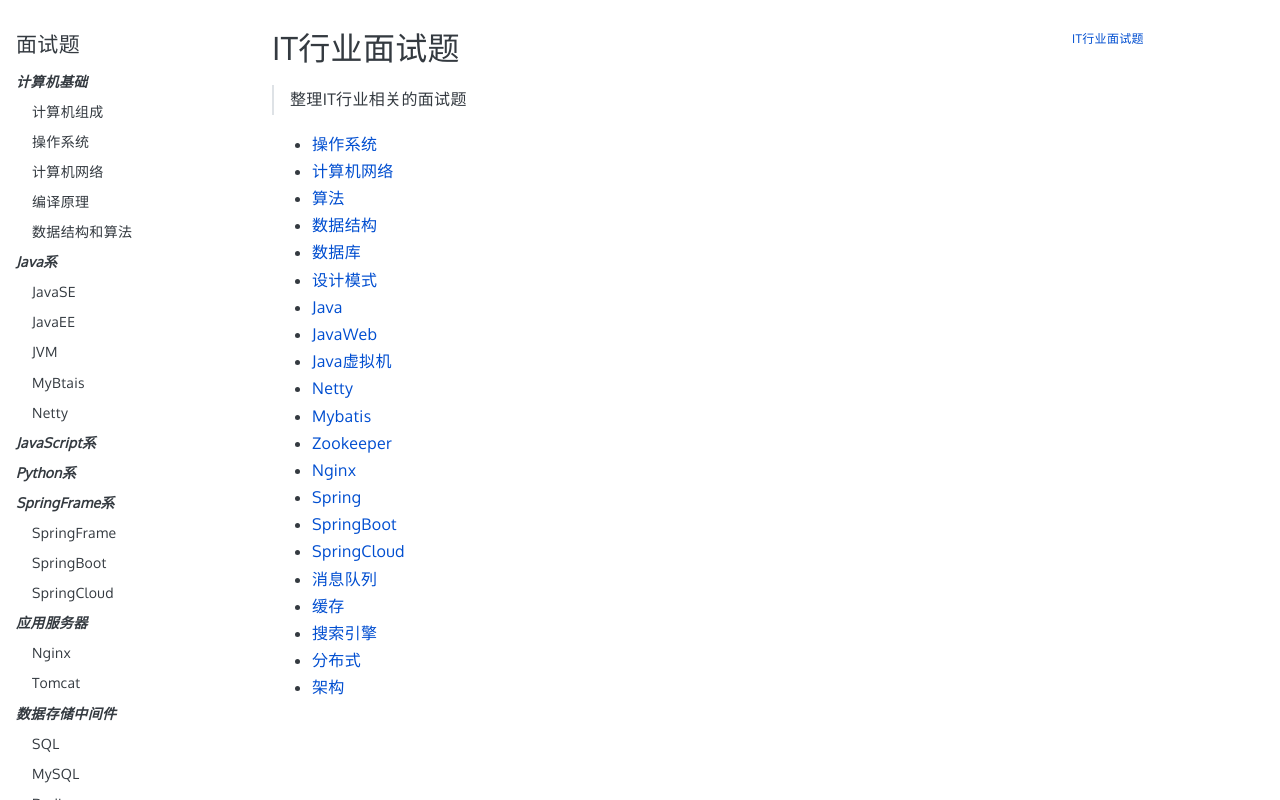
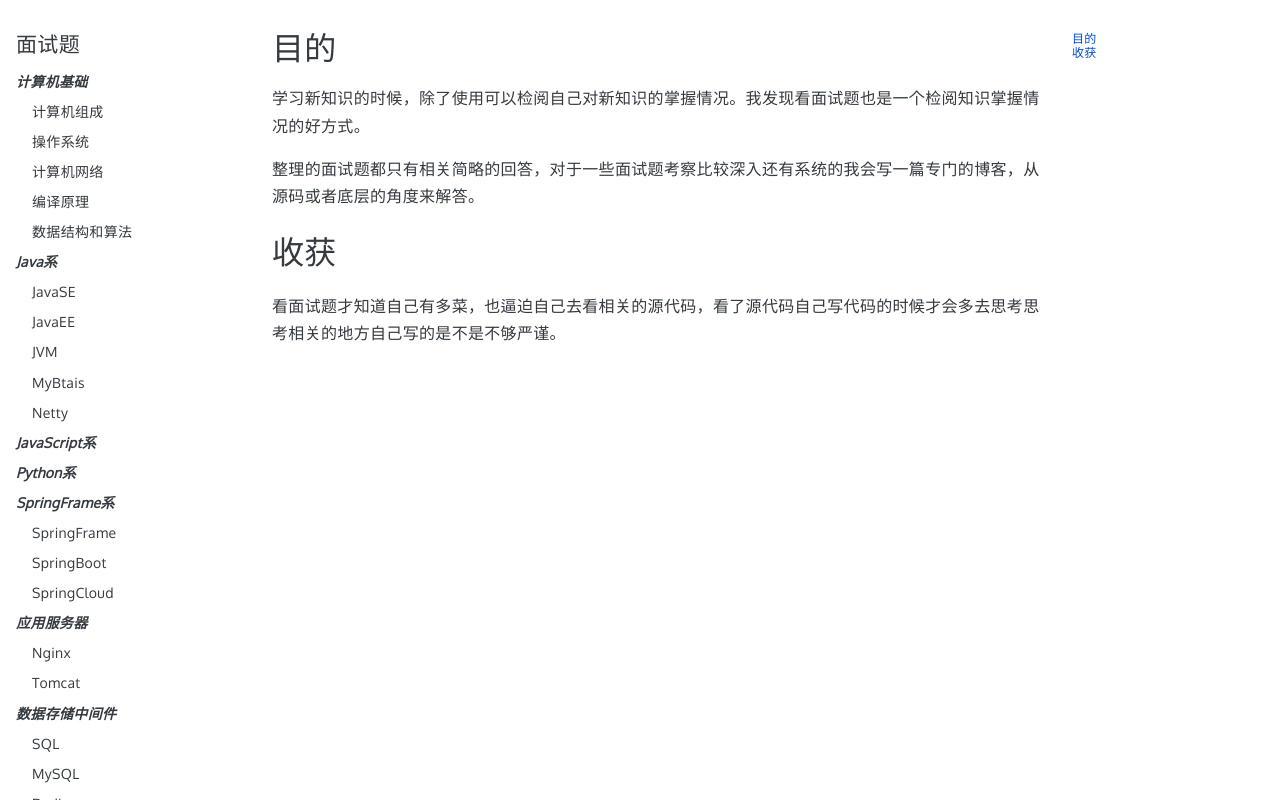
Before and after one commit to Jaswiner/Interview, a plain HTML site: page index.html in a window 1280 px wide. Drawn offline with Linux system fonts and the light colour scheme; a web font is replaced by a local one.

Commit message:
changge so

```diff
--- a/index.html
+++ b/index.html
@@ -11,7 +11,7 @@
 <meta name="viewport" content="width=device-width, initial-scale=1.0">
 <title>
 
-    简介
+    Home
 
  | 面试题</title>
 
@@ -152,7 +152,7 @@
   </label>
   <strong>
 
-    简介
+    Home
 
 </strong>
 </header>
@@ -160,35 +160,15 @@
 
 <article class="markdown">
 
-<h1 id="it行业面试题">IT行业面试题</h1>
+<h1 id="目的">目的</h1>
 
-<blockquote>
-<p>整理IT行业相关的面试题</p>
-</blockquote>
+<p>学习新知识的时候，除了使用可以检阅自己对新知识的掌握情况。我发现看面试题也是一个检阅知识掌握情况的好方式。</p>
 
-<ul>
-<li><a href="docs/os">操作系统</a></li>
-<li><a href="docs/net">计算机网络</a></li>
-<li><a href="docs/algo">算法</a></li>
-<li><a href="docs/ds">数据结构</a></li>
-<li><a href="docs/data">数据库</a></li>
-<li><a href="docs/model">设计模式</a></li>
-<li><a href="docs/java">Java</a></li>
-<li><a href="docs/jwb">JavaWeb</a></li>
-<li><a href="docs/jvm">Java虚拟机</a></li>
-<li><a href="docs/netty">Netty</a></li>
-<li><a href="docs/mybatis">Mybatis</a></li>
-<li><a href="docs/zookeeper">Zookeeper</a></li>
-<li><a href="docs/nginx">Nginx</a></li>
-<li><a href="docs/spring">Spring</a></li>
-<li><a href="docs/springboot">SpringBoot</a></li>
-<li><a href="docs/springcloud">SpringCloud</a></li>
-<li><a href="docs/message">消息队列</a></li>
-<li><a href="docs/cache">缓存</a></li>
-<li><a href="docs/search">搜索引擎</a></li>
-<li><a href="docs/distributed">分布式</a></li>
-<li><a href="docs/arch">架构</a></li>
-</ul>
+<p>整理的面试题都只有相关简略的回答，对于一些面试题考察比较深入还有系统的我会写一篇专门的博客，从源码或者底层的角度来解答。</p>
+
+<h1 id="收获">收获</h1>
+
+<p>看面试题才知道自己有多菜，也逼迫自己去看相关的源代码，看了源代码自己写代码的时候才会多去思考思考相关的地方自己写的是不是不够严谨。</p>
 </article>
 
 
@@ -202,7 +182,8 @@
   <aside class="book-toc fixed">
     <nav id="TableOfContents">
 <ul>
-<li><a href="#it行业面试题">IT行业面试题</a></li>
+<li><a href="#目的">目的</a></li>
+<li><a href="#收获">收获</a></li>
 </ul>
 </nav>
   </aside>
--- a/index.xml
+++ b/index.xml
@@ -1,9 +1,9 @@
 <?xml version="1.0" encoding="utf-8" standalone="yes" ?>
 <rss version="2.0" xmlns:atom="http://www.w3.org/2005/Atom">
   <channel>
-    <title>简介 on 面试题</title>
+    <title>Home on 面试题</title>
     <link>https://jaswine.com/interview/</link>
-    <description>Recent content in 简介 on 面试题</description>
+    <description>Recent content in Home on 面试题</description>
     <generator>Hugo -- gohugo.io</generator>
     <language>en-us</language>
     <lastBuildDate>Sat, 04 May 2019 10:44:39 +0800</lastBuildDate>
```
Also changed, not shown: docs/spring/spring/index.html (+11 -0 lines), sitemap.xml (+5 -5 lines).
